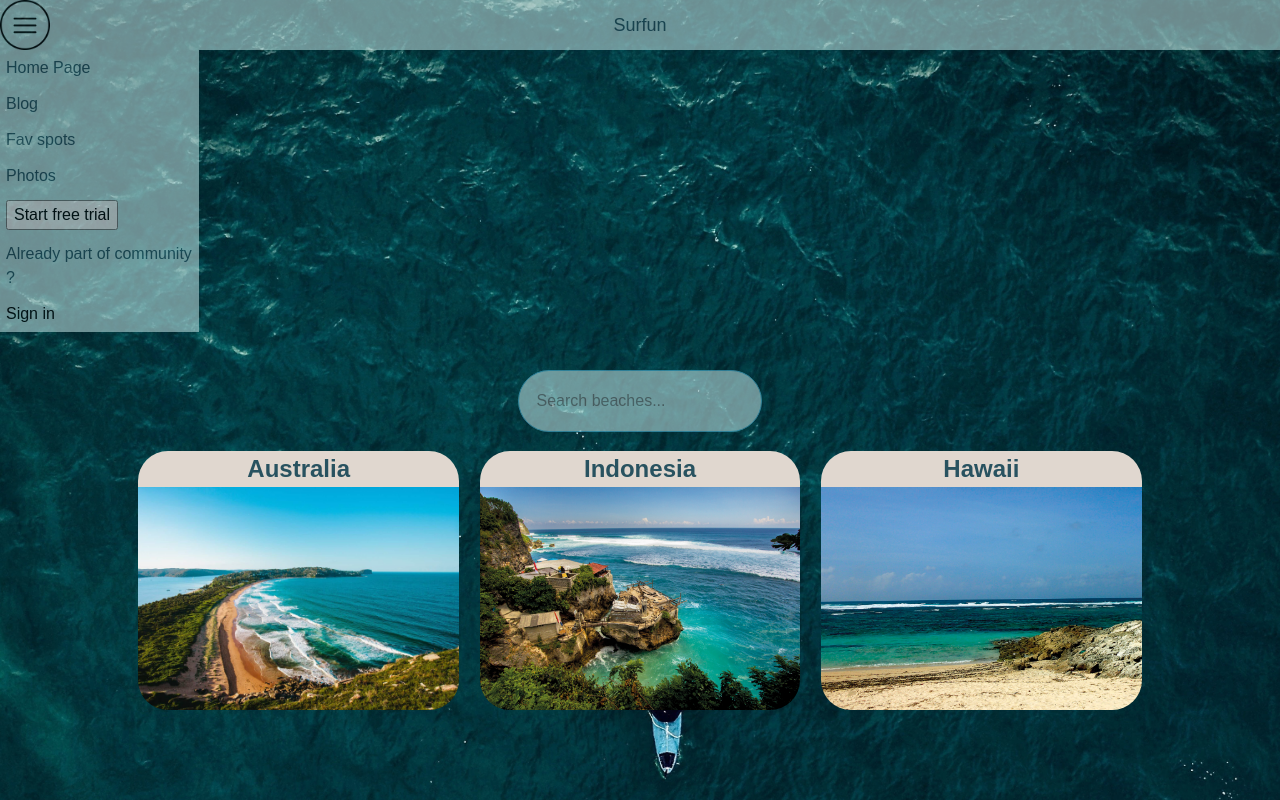
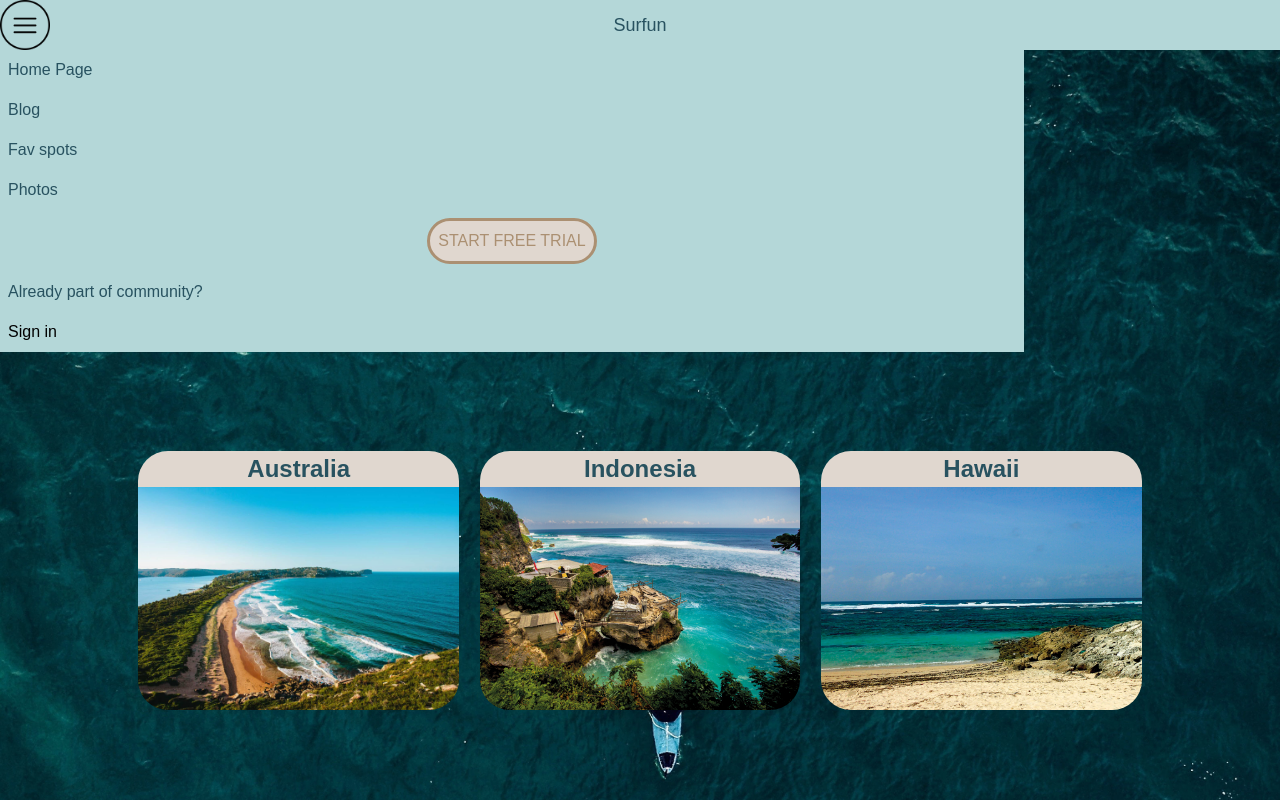
Before and after one commit to adnana108/surfun, a React (Create React App) app: page / in a window 1280 px wide. Both pictures are taken after a click on the button 25 px from the left and 25 px from the top of the page. Built offline with nearby package versions, Linux system fonts and the light colour scheme.

Commit message:
nav bar modified

```diff
--- a/src/Components/NavBar.js
+++ b/src/Components/NavBar.js
@@ -10,7 +10,7 @@ const NavBar = () => {
     }
 
     return (
-        <div className= "nav-container">
+        <div className="nav-container">
             <nav className="nav-bar">
                 <button
                     className="btn btn-menu-icon"
@@ -21,7 +21,7 @@ const NavBar = () => {
                         alt="Menu-icon"
                     />
                 </button>
-                <span className = "surf-fun-logo">Surfun</span>
+                <span className="surf-fun-logo">Surfun</span>
             </nav>
             {isListVisible && (
                 <ul className="nav-list">
@@ -29,8 +29,8 @@ const NavBar = () => {
                     <li>Blog</li>
                     <li>Fav spots</li>
                     <li>Photos</li>
-                        <li><button>Start free trial</button></li>
-                        <li>Already part of community ?</li>
+                    <li><button class="btn-free-trial">Start free trial</button></li>
+                    <li>Already part of community?</li>
                     <li><button className="btn btn-sign-in">Sign in</button></li>
                 </ul>
 
--- a/src/Components/NavBar.scss
+++ b/src/Components/NavBar.scss
@@ -11,7 +11,6 @@
     color: $dark-sea-blue;
 
     .nav-bar {
-        opacity: 0.6;
         background-color: $white-line;
         display: flex;
         justify-content: space-between;
@@ -35,14 +34,28 @@
     }
 
     .nav-list {
+        position: fixed;
+        z-index: 10;
         display: inline-block;
         list-style-type: none;
         padding: 0;
-        opacity: 0.6;
+        width: 80%;
         background-color: $white-line;
 
-        li{
-            padding: 3%;
+        li {
+            padding: 0.5rem;
+
+            .btn-free-trial {
+                display: block;
+                text-transform: uppercase;
+                padding: 0.5rem;
+                background-color: $pink;
+                color: $sand;
+                border-radius: 2vw;
+                border: 0.2rem solid $sand;
+                margin: auto;
+            }
         }
+
     }
 }
--- a/src/Components/button.scss
+++ b/src/Components/button.scss
@@ -1,8 +1,10 @@
+@import "../scss/variables.scss";
+
 .default-btn {
     padding: 0.3rem 0.6rem;
     margin: 0.3rem;
-    background-color: white;
+    background-color: $pink;
     border-radius: 50vw;
-    opacity: 0.6;
-    border: 0.2rem solid #4bafd1;
+    opacity: 0.8;
+    border: 0.2rem solid $light-sea-blue;
 }
--- a/src/Components/search.scss
+++ b/src/Components/search.scss
@@ -16,7 +16,7 @@
         flex: 1;
         border-radius: 50vw;
         outline: none;
-        border: 0.1rem solid #4bafd1;
+        border: 0.1rem solid $light-sea-blue;
         opacity: 0.6;
         padding: 4%;
 
@@ -29,8 +29,9 @@
         }
 
         &:focus {
-            border: 0.2rem solid #4bafd1;
-            opacity: 0.6;
+            border: 0.2rem solid $light-sea-blue;
+            opacity: 0.8;
+            background-color: $pink;
             transition: border 0.1s ease, opacity 0.1s ease;
         }
     }
```
Lines whose indentation alone changed are shown as unchanged.
